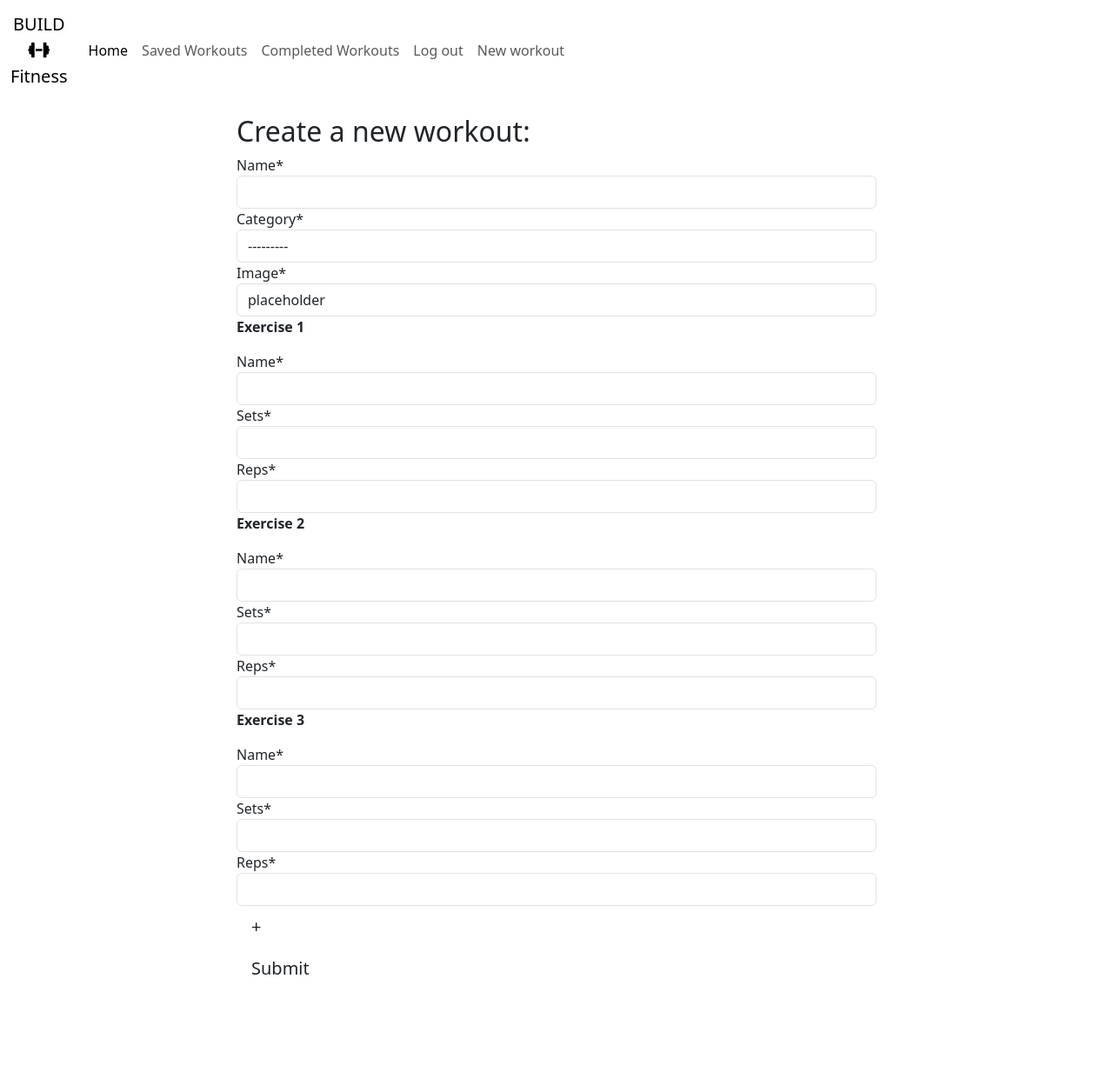
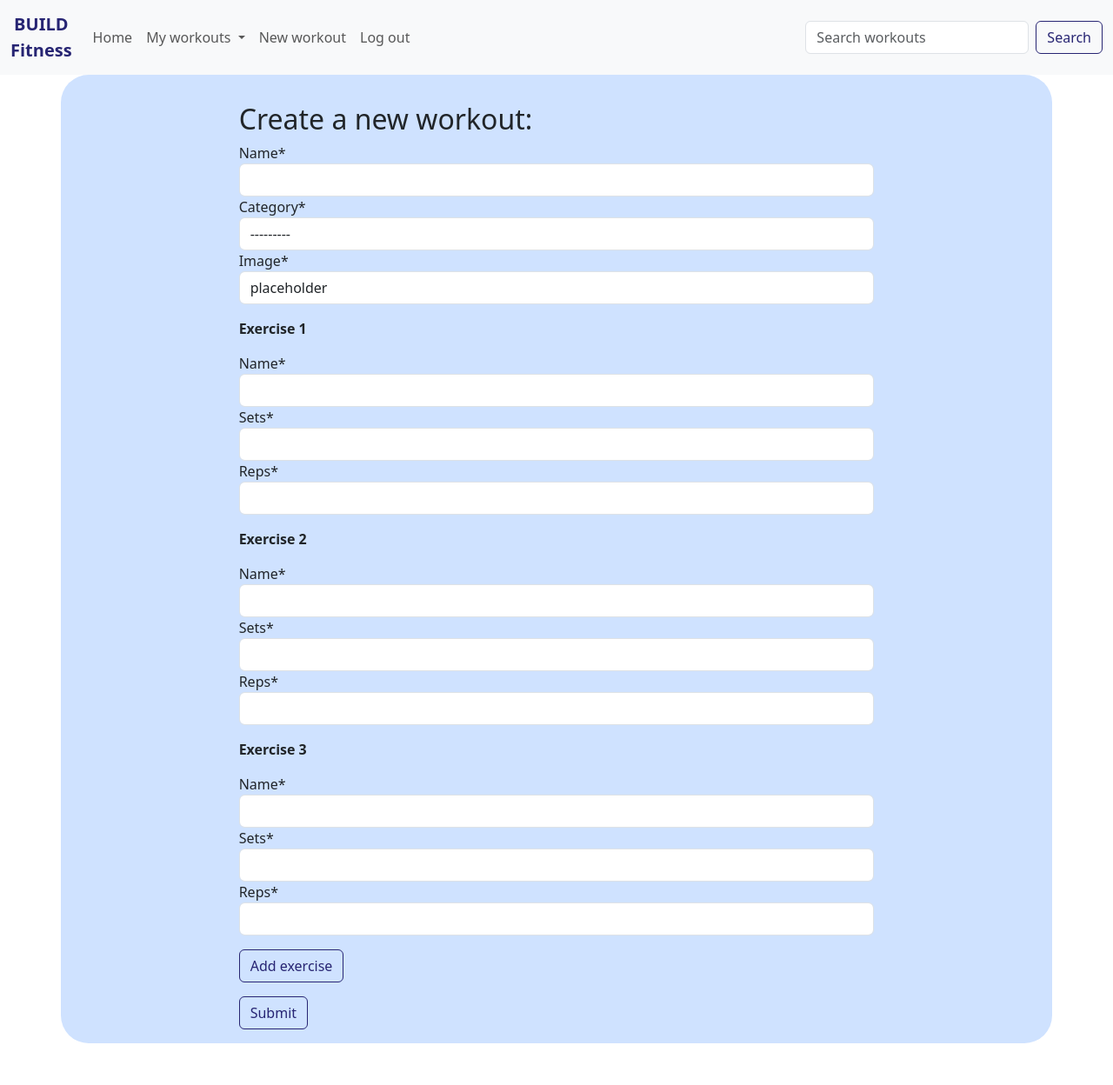
Before and after one commit to mariacjones1/build-fitness, a Django app: page /new_workout/ in a window 1280 px wide. Shown: the whole page at 87% size. Before the commit the page ends 1121 px from the top, so only its background shows below. Run offline with Django 3.2, Linux system fonts and the light colour scheme; the visitor is signed in with stand-in values (Sample User, id 1); data that the repository does not hold is empty; some libraries are stand-ins or nearby versions.

Commit message:
Add general styling

```diff
--- a/planner/views.py
+++ b/planner/views.py
@@ -4,7 +4,6 @@ from django.template import RequestContext
 from django.http import HttpResponseRedirect
 from django.forms import inlineformset_factory
 from django.utils.text import slugify
-from django.contrib import messages
 from .models import Workout, Category
 from .forms import *
 
@@ -147,7 +146,6 @@ def create_workout(request):
                 for exercise in exercise_formset:
                     exercise.instance.workout = workout
                     exercise.save()
-                messages.success(request, 'Workout created')
                 return HttpResponseRedirect(reverse('home'))
 
     else:
--- a/static/css/style.css
+++ b/static/css/style.css
@@ -1,5 +1,40 @@
+.brand {
+    font-weight: bold;
+    color: #272573;
+}
+
+a {
+    color: black;
+    text-decoration: none;
+}
+
+a:hover, .nav-link:hover, .liked {
+    color: #272573;
+    font-weight: bold;
+}
+
+.btn {
+    color: #272573;
+    border-color: #272573;
+}
+
+.btn:hover {
+    color: white;
+    background-color: #272573;
+    border-color: #272573;
+}
+
+.card {
+    border-color: #272573;
+}
+
 .category {
     min-height: 200px;
+}
+
+.category-title {
+    margin: 0;
+    text-align: center;
 }
 
 .btn-like {
@@ -7,10 +42,23 @@
     border: none;
 }
 
-.liked {
-    color: #b02a37;
-}
+/* .liked {
+    color: #0d6efd;
+} */
 
 .hidden {
     display: none;
 }
+
+.new-workout > button {
+    margin-top: 1rem;
+}
+
+.bg-primary-subtle {
+    padding: 1rem;
+    border-radius: 2rem;
+}
+
+.comments {
+    padding-top: 1rem;
+}
--- a/static/js/script.js
+++ b/static/js/script.js
@@ -10,12 +10,18 @@ function add_new_form(event) {
     }
 
     let currentFormCount = currentExerciseForms.length
+    if (currentFormCount < 10) {
         const exercisesList = document.getElementById('exercises')
         const copyEmptyForm = document.getElementById('empty-form').cloneNode(true)
         copyEmptyForm.setAttribute('class', 'exercise-form')
         copyEmptyForm.setAttribute('id', `form-${currentFormCount}`)
         const regex = new RegExp('__prefix__', 'g')
-    copyEmptyForm.innerHTML = copyEmptyForm.innerHTML.replace(regex, currentFormCount)
+        const exerciseNum = document.createElement("p")
+        exerciseNum.innerHTML = `<strong>Exercise ${currentFormCount+1}</strong>`
+        exerciseNum.setAttribute('class', 'mt-3')
+        copyEmptyForm.innerHTML = copyEmptyForm.innerHTML.replace(`${regex, currentFormCount}`)
         totalNewForms.setAttribute('value', currentFormCount + 1)
+        exercisesList.append(exerciseNum)
         exercisesList.append(copyEmptyForm)
     }
+}
--- a/templates/base.html
+++ b/templates/base.html
@@ -18,31 +18,35 @@
 
     <!-- Navigation -->
 
-    <nav class="navbar navbar-expand-lg navbar-light bg-white">
+    <nav class="navbar navbar-expand-lg bg-body-tertiary">
         <div class="container-fluid">
-            <a class="navbar-brand text-center" href="{% url 'home' %}"><span class="brand">BUILD</span><br><i class="fa-solid fa-dumbbell"></i><br><span
-                    class="brand">Fitness</span></a>
-            <button class="navbar-toggler" type="button" data-bs-toggle="collapse" data-bs-target="#navbarText"
-                aria-controls="navbarText" aria-expanded="false" aria-label="Toggle navigation">
+            <a class="navbar-brand text-center" href="{% url 'home' %}"><span class="brand">BUILD</span><br><span class="brand">Fitness</span></a>
+            <button class="navbar-toggler" type="button" data-bs-toggle="collapse"
+                data-bs-target="#navbarSupportedContent" aria-controls="navbarSupportedContent" aria-expanded="false"
+                aria-label="Toggle navigation">
                 <span class="navbar-toggler-icon"></span>
             </button>
             <div class="collapse navbar-collapse" id="navbarSupportedContent">
-                <ul class="navbar-nav">
+                <ul class="navbar-nav me-auto mb-2 mb-lg-0">
                     <li class="nav-item">
-                        <a class="nav-link active" aria-current="page" href="{% url 'home' %}">Home</a>
+                        <a class="nav-link" aria-current="page" href="{% url 'home' %}">Home</a>
                     </li>
                     {% if user.is_authenticated %}
-                    <li class="nav-item">
-                        <a class="nav-link" href="#">Saved Workouts</a>
+                    <li class="nav-item dropdown">
+                        <a class="nav-link dropdown-toggle" href="#" role="button" data-bs-toggle="dropdown"
+                            aria-expanded="false">
+                            My workouts
+                        </a>
+                        <ul class="dropdown-menu">
+                            <li><a class="dropdown-item" href="#">Saved</a></li>
+                            <li><a class="dropdown-item" href="#">Completed</a></li>
+                        </ul>
                     </li>
                     <li class="nav-item">
-                        <a class="nav-link" href="#">Completed Workouts</a>
+                        <a class="nav-link" href="{% url 'new_workout' %}">New workout</a>
                     </li>
                     <li class="nav-item">
                         <a class="nav-link" href="{% url 'account_logout' %}">Log out</a>
-                    </li>
-                    <li class="nav-item">
-                        <a class="nav-link" href="{% url 'new_workout' %}">New workout</a>
                     </li>
                     {% else %}
                     <li class="nav-item">
@@ -53,9 +57,14 @@
                     </li>
                     {% endif %}
                 </ul>
+                <form class="d-flex" role="search">
+                    <input class="form-control me-2" type="search" placeholder="Search workouts" aria-label="Search">
+                    <button class="btn btn-outline-primary" type="submit">Search</button>
+                </form>
             </div>
         </div>
     </nav>
+
 
     <main class="flex-shrink-0 main-bg">
         {% block content %}
--- a/templates/new_workout.html
+++ b/templates/new_workout.html
@@ -4,27 +4,29 @@
 
 {% load crispy_forms_tags %}
 
-<div class="container">
+<div class="container bg-primary-subtle">
     <div class="row">
         <div class="col-md-8 mt-3 offset-md-2" id="form-container">
             <h2>Create a new workout:</h2>
-            <form method="POST">
+            <form method="POST" class="new-workout">
                 {% csrf_token %}
                 {{ workout_form | crispy }}
                 {{ exercise_formset.management_form }}
-                <div id="exercises">
+                <div id="exercises" class="col-md-12">
                     {% for exercise in exercise_formset %}
-                    <div class="exercise-form">
+                    <div class="exercise-form mt-3">
                         <p><strong>Exercise {{ forloop.counter }}</strong></p>
-                        {{ exercise | crispy }}
+                        {{ exercise_formset.empty_form | crispy }}
                     </div>
                     {% endfor %}
                 </div>
 
-                <div id="empty-form" class="hidden">{{ exercise_formset.empty_form.as_p }}</div>
-                <button type="button" id="add-form" class="btn btn-lg add-form">+</button>
+                <div id="empty-form" class="hidden">
+                    {{ exercise_formset.empty_form | crispy }}
+                </div>
+                <button type="button" id="add-form" class="btn btn-outline-primary add-form">Add exercise</button>
                 <br>
-                <button type="submit" class="btn btn-signup btn-lg">Submit</button>
+                <button type="submit" class="btn btn-outline-primary">Submit</button>
             </form>
         </div>
     </div>
--- a/templates/workouts.html
+++ b/templates/workouts.html
@@ -39,6 +39,8 @@
             </div>
             <div class="row">
                 {% endif %}
+                {% empty %}
+                <h3>No workouts found</h3>
                 {% endfor %}
             </div>
         </div>
```
Also changed, not shown: templates/index.html (+6 -7 lines), templates/workout_detail.html (+9 -13 lines). Lines whose indentation alone changed are shown as unchanged.
